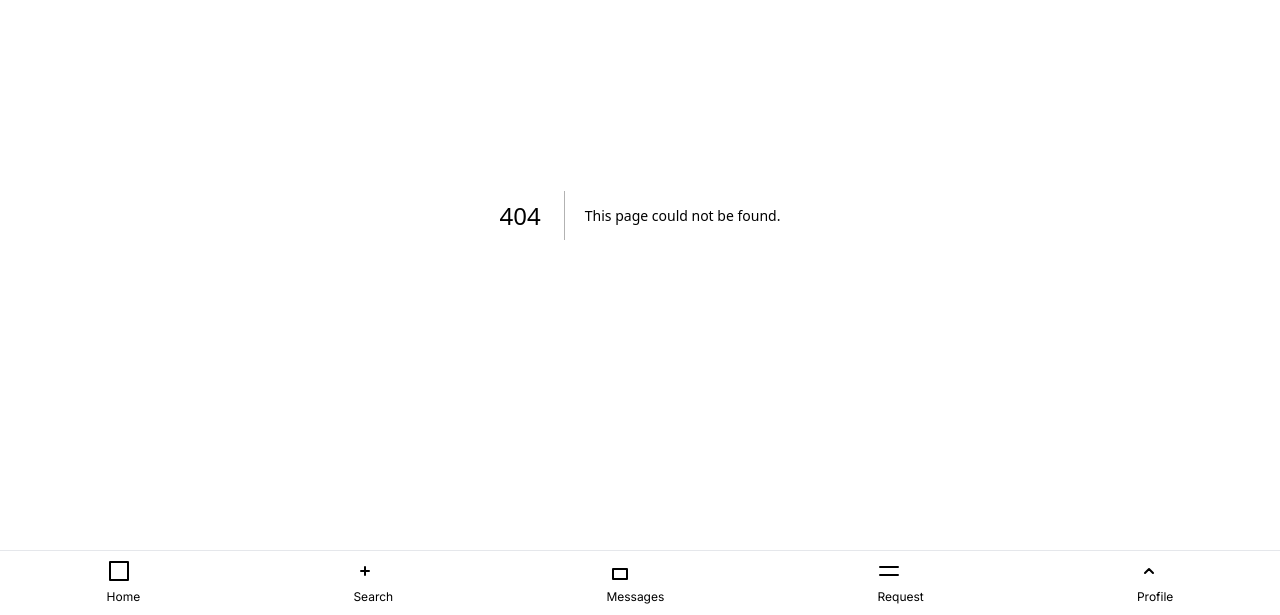
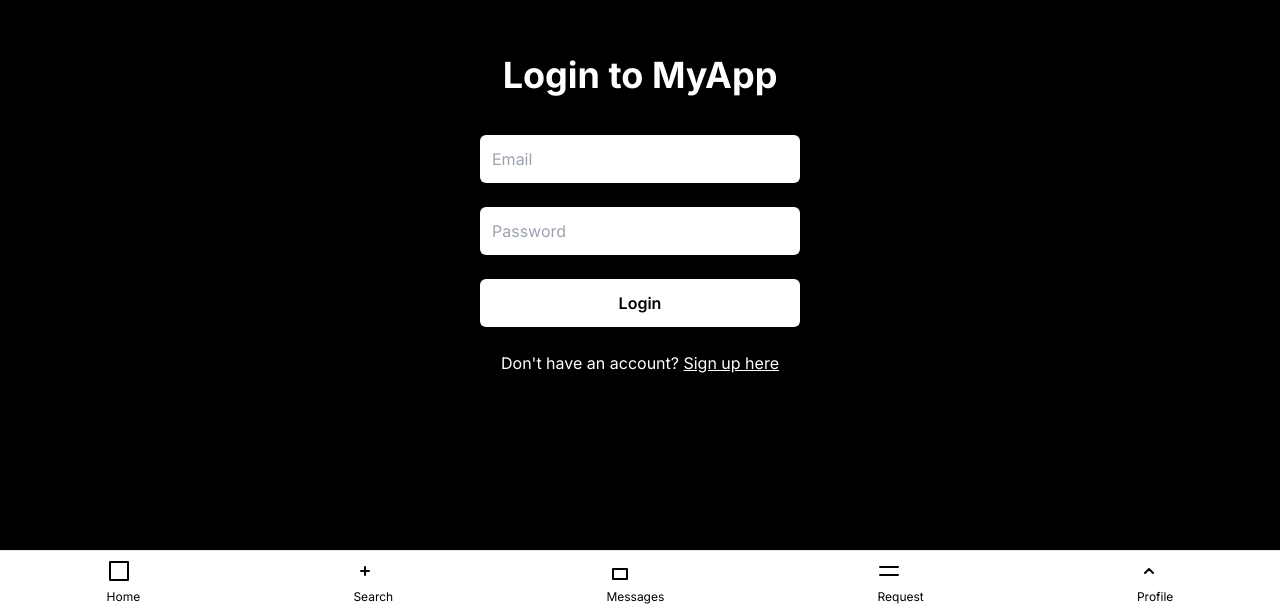
Before and after one commit to Skiddygoat15/Neighbourhood-Walk, a Next.js app in the folder frontend/: page /login in a window 1280 px wide. Before the commit this address had no page. Shown: the part 185-800 px from the top of the page. Built offline with nearby package versions, Linux system fonts and the light colour scheme.

Commit message:
add a simple login page to make it convenient for other pages to retrieve the token

```diff
--- /dev/null
+++ b/frontend/src/app/login/page.js
@@ -0,0 +1,87 @@
+"use client";
+
+import Head from 'next/head';
+import { useRouter } from 'next/navigation';
+import {useEffect, useState} from "react";
+
+export default function Login() {
+    const [email, setEmail] = useState('');
+    const [password, setPassword] = useState('');
+    const [error, setError] = useState('');
+    const router = useRouter();
+
+    const handleLogin = async (e) => {
+        e.preventDefault();
+
+        const loginData = { email, password };
+
+        try {
+            const res = await fetch('http://localhost:8080/login', {
+                method: 'POST',
+                headers: {
+                    'Content-Type': 'application/json',
+                },
+                body: JSON.stringify(loginData),
+            });
+
+            if (!res.ok) {
+                throw new Error('Login failed');
+            }
+
+            const data = await res.json();
+            const token = data.token;  // Assuming token is returned as 'token'
+            localStorage.setItem('token', token);
+            router.push('/home-parent');  // Redirect after successful login
+        } catch (err) {
+            setError('Login failed. Please try again.');
+            console.error(err);
+        }
+    };
+
+    return (
+        <>
+            <Head>
+                <title>Login</title>
+                <meta name="description" content="Login Page" />
+                <link rel="icon" href="/favicon.ico" />
+            </Head>
+
+            <main className="flex flex-col items-center justify-center min-h-screen bg-black text-white">
+                <h1 className="text-4xl font-bold mb-10">Login to MyApp</h1>
+
+                <form onSubmit={handleLogin} className="w-80 space-y-6">
+                    <input
+                        type="email"
+                        value={email}
+                        onChange={(e) => setEmail(e.target.value)}
+                        placeholder="Email"
+                        required
+                        className="w-full p-3 text-black rounded-md"
+                    />
+
+                    <input
+                        type="password"
+                        value={password}
+                        onChange={(e) => setPassword(e.target.value)}
+                        placeholder="Password"
+                        required
+                        className="w-full p-3 text-black rounded-md"
+                    />
+
+                    {error && <p className="text-red-500 text-sm">{error}</p>}
+
+                    <button type="submit" className="w-full py-3 bg-white text-black rounded-md font-semibold hover:bg-gray-200">
+                        Login
+                    </button>
+                </form>
+
+                <p className="mt-6">
+                    Don't have an account?{' '}
+                    <a href="/register" className="text-white underline">
+                        Sign up here
+                    </a>
+                </p>
+            </main>
+        </>
+    );
+}
--- a/frontend/src/app/request-create/page.js
+++ b/frontend/src/app/request-create/page.js
@@ -57,7 +57,7 @@ export default function WalkRequestManagementParent() {
       credentials: 'include',
       headers: {
         'Content-Type': 'application/json', // Set the content type header for JSON data
-        'Authorization': 'Bearer ' + "eyJ0eXAiOiJKV1QiLCJhbGciOiJIUzUxMiJ9.eyJzdWIiOiJqb2huLmRvZTMyMTFAa2ouY29tIiwiZXhwIjoxNzI1OTg2MTg5fQ.pEX9PUkjQdO8uE_8vdfXCUkq_7mP9RiUSiZJTBAxmKNbATKzD6rn6FnKCSpH4Oxt0rPar41tW2giezVml2R8UA"   //localStorage.getItem('token')
+        'Authorization': 'Bearer ' + localStorage.getItem('token')
       },
       body: JSON.stringify(sendBody)
     })
--- a/frontend/src/app/request-my-request/page.js
+++ b/frontend/src/app/request-my-request/page.js
@@ -29,12 +29,13 @@ export default function MyRequest() {
   useEffect(() => {getRequestsList();}, []);
 
   function getRequestsList() {
+    console.log("token: " + localStorage.getItem('token'))
     fetch(getRequestsListAPI, {
       method: 'get', // Method is GET to fetch data
       credentials: 'include',
       headers: {
         'Content-Type': 'application/json', // Set the content type header for JSON data
-        'Authorization': 'Bearer ' + "eyJ0eXAiOiJKV1QiLCJhbGciOiJIUzUxMiJ9.eyJzdWIiOiJqb2huLmRvZTMyMTFAa2ouY29tIiwiZXhwIjoxNzI1OTg2MTg5fQ.pEX9PUkjQdO8uE_8vdfXCUkq_7mP9RiUSiZJTBAxmKNbATKzD6rn6FnKCSpH4Oxt0rPar41tW2giezVml2R8UA"   //localStorage.getItem('token')
+        'Authorization': 'Bearer ' + localStorage.getItem('token')
       },
     })
         .then(response => {
@@ -74,7 +75,7 @@ export default function MyRequest() {
       credentials: 'include',
       headers: {
         'Content-Type': 'application/json', // 设置请求头为 JSON 类型
-        'Authorization': 'Bearer ' + "eyJ0eXAiOiJKV1QiLCJhbGciOiJIUzUxMiJ9.eyJzdWIiOiJqb2huLmRvZTMyMTFAa2ouY29tIiwiZXhwIjoxNzI1OTg2MTg5fQ.pEX9PUkjQdO8uE_8vdfXCUkq_7mP9RiUSiZJTBAxmKNbATKzD6rn6FnKCSpH4Oxt0rPar41tW2giezVml2R8UA"  // 在这里添加你的 token
+        'Authorization': 'Bearer ' + localStorage.getItem('token')
       },
     })
         .then(response => {
```
